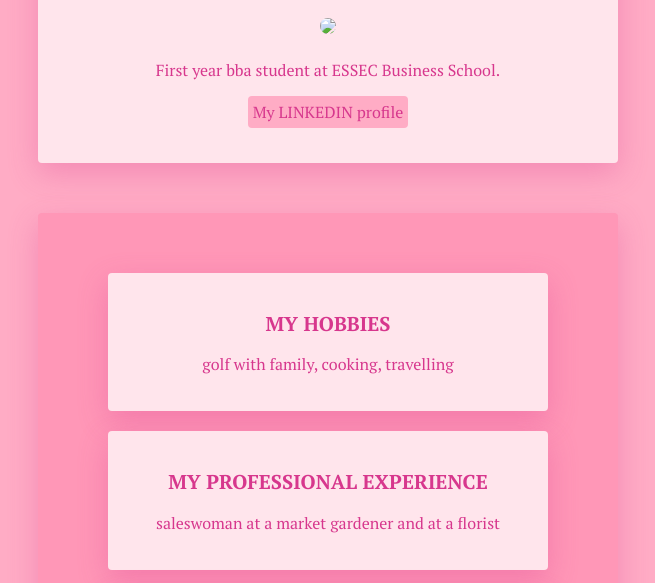
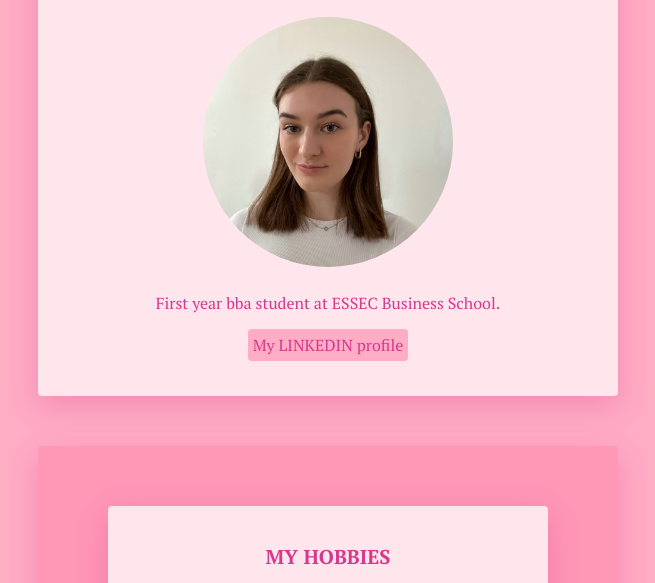
Before and after one commit to jeanne-gauneau/my-profile, a plain HTML site: page index.html in a window 1280 px wide. Shown: the part 153-736 px from the top of the page, without its empty margins (312-967 px from the left). Drawn offline with nearby package versions, Linux system fonts and the light colour scheme; a web font is replaced by a local one.

Commit message:
Update index.html

```diff
--- a/index.html
+++ b/index.html
@@ -17,7 +17,7 @@
 <div class="container">
  <div class="card-one-pink" id="introduction">
   <h1>hello, it's jeanne ! 🩷 </h1>
-   <img src="images/my profile picture.jpg" id="img-circle">
+   <img src="images/profile-picture.jpg" id="img-circle">
   <p>First year bba student at ESSEC Business School. </p>
   <div> <a href="https://fr.linkedin.com/in/jeanne-gauneau-b2606229b/" class="btn-pink" target="_blank">My LINKEDIN profile</a>  </div>
  </div>
```
